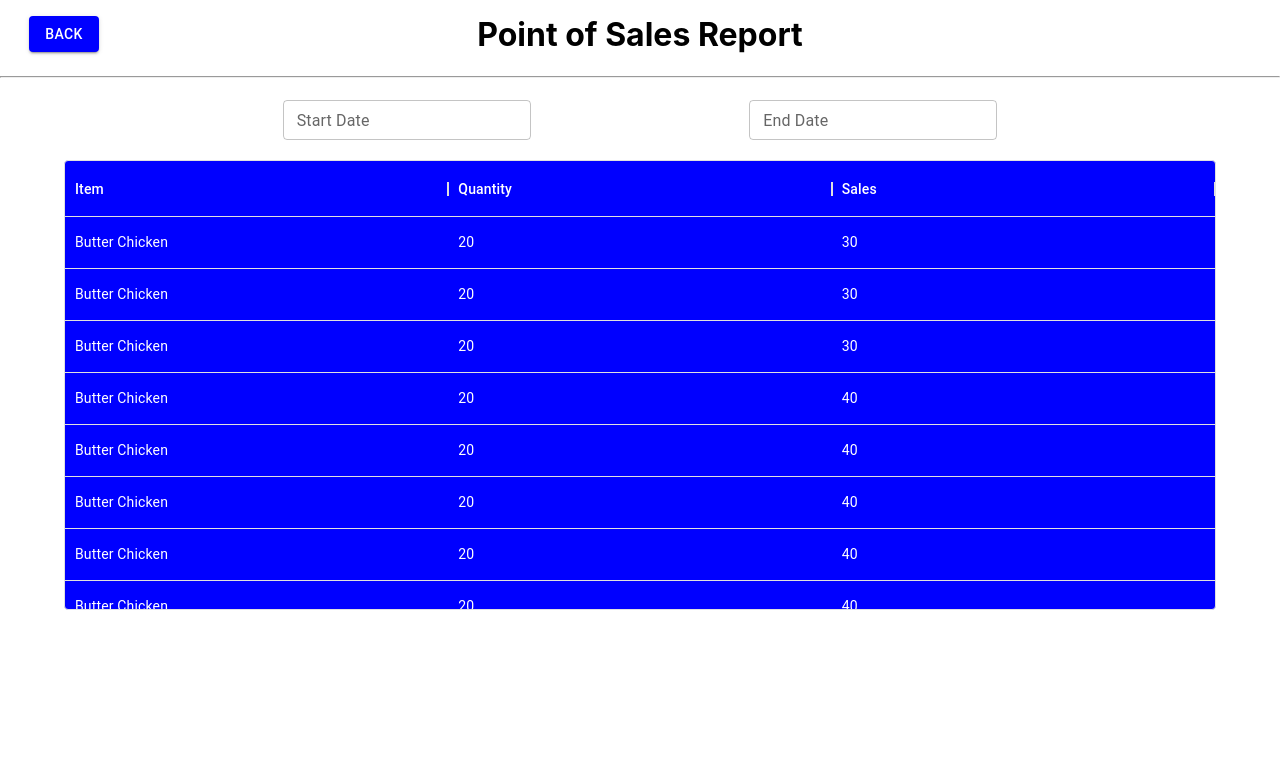
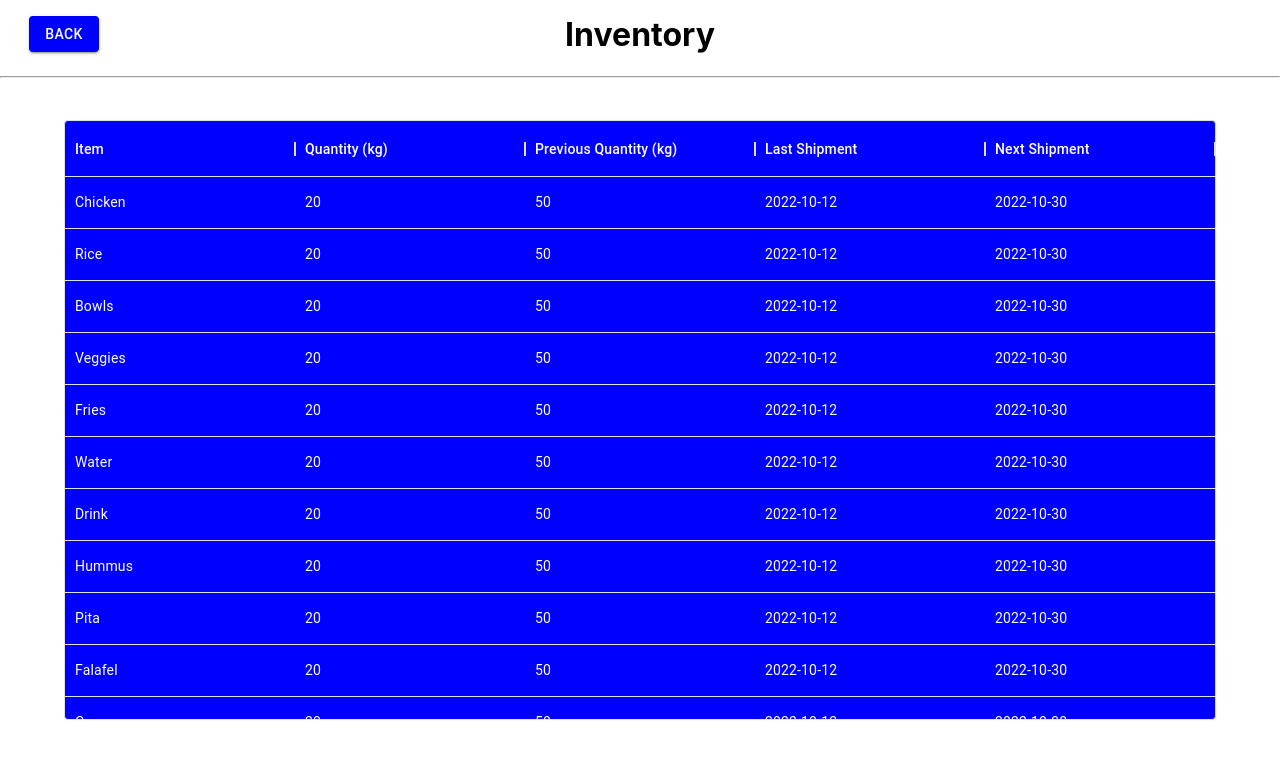
Before and after one commit to reaganreit/practice2, a React (Create React App) app in the folder frontend/: page / in a window 1280 px wide. Shown: the top 758 px of the page. Built offline with nearby package versions, Linux system fonts and the light colour scheme.

Commit message:
created basic Inventory display

```diff
--- a/frontend/package.json
+++ b/frontend/package.json
@@ -12,7 +12,7 @@
     "@testing-library/user-event": "^13.5.0",
     "react": "^18.2.0",
     "react-dom": "^18.2.0",
-    "react-scripts": "5.0.1",
+    "react-scripts": "^5.0.1",
     "web-vitals": "^2.1.4"
   },
   "scripts": {
--- /dev/null
+++ b/frontend/src/Pages/Inventory.js
@@ -0,0 +1,58 @@
+import Header from "../Components/Header";
+import { DataGrid } from "@mui/x-data-grid";
+
+const columns = [
+  {field: 'id', headerName: 'ID', flex: 1, hide:true},
+  {field: 'item', headerName: 'Item', flex: 1},
+  {field: 'quantity', headerName: 'Quantity (kg)', flex: 1},
+  {field: 'previousQuantity', headerName: 'Previous Quantity (kg)', flex: 1},
+  {field: 'lastShipment', headerName: 'Last Shipment', flex: 1},
+  {field: 'nextShipment', headerName: 'Next Shipment', flex: 1}
+]
+
+const rows = [
+    {id:1, item: "Chicken", quantity: 20, previousQuantity: 50, lastShipment: "2022-10-12", nextShipment: "2022-10-30"},
+    {id:2, item: "Rice", quantity: 20, previousQuantity: 50, lastShipment: "2022-10-12", nextShipment: "2022-10-30"},
+    {id:3, item: "Bowls", quantity: 20, previousQuantity: 50, lastShipment: "2022-10-12", nextShipment: "2022-10-30"},
+    {id:4, item: "Veggies", quantity: 20, previousQuantity: 50, lastShipment: "2022-10-12", nextShipment: "2022-10-30"},
+    {id:5, item: "Fries", quantity: 20, previousQuantity: 50, lastShipment: "2022-10-12", nextShipment: "2022-10-30"},
+    {id:6, item: "Water", quantity: 20, previousQuantity: 50, lastShipment: "2022-10-12", nextShipment: "2022-10-30"},
+    {id:7, item: "Drink", quantity: 20, previousQuantity: 50, lastShipment: "2022-10-12", nextShipment: "2022-10-30"},
+    {id:8, item: "Hummus", quantity: 20, previousQuantity: 50, lastShipment: "2022-10-12", nextShipment: "2022-10-30"},
+    {id:9, item: "Pita", quantity: 20, previousQuantity: 50, lastShipment: "2022-10-12", nextShipment: "2022-10-30"},
+    {id:10, item: "Falafel", quantity: 20, previousQuantity: 50, lastShipment: "2022-10-12", nextShipment: "2022-10-30"},
+    {id:11, item: "Cups", quantity: 20, previousQuantity: 50, lastShipment: "2022-10-12", nextShipment: "2022-10-30"},
+]
+
+const Inventory = () => {
+  return (
+    <div style={{height: "100%"}}>
+        <Header title = "Inventory"></Header>
+
+        <div style={{display:"flex", justifyContent:"center", marginTop:20}}>
+            <div style={{width:"90%"}}>
+
+                {/* Start grid here */}
+                <div style={{ height: 600, marginTop:20}}>
+                    <DataGrid
+
+                    sx = {{
+                        backgroundColor : 'blue',
+                        color: 'white',
+                    }}
+
+                    hideFooter
+                    disableColumnMenu
+
+                    rows={rows}
+                    columns={columns}
+
+                    />
+                </div>
+            </div>
+        </div>
+    </div>
+  )
+}
+
+export default Inventory;
--- a/frontend/src/index.js
+++ b/frontend/src/index.js
@@ -4,13 +4,15 @@ import './index.css';
 import App from './App';
 import CashierGUI from './Pages/POSReport'
 import POSReport from './Pages/POSReport';
+import Inventory from './Pages/Inventory';
 
 const root = ReactDOM.createRoot(document.getElementById('root'));
 root.render(
   <>
   <div style={{height:"100vh", margin: 0}}>
     {/* <App /> */}
-      <POSReport/>
+      {/* <POSReport/> */}
+    <Inventory />
   </div>
 
   </>
```
Also changed, not shown: 1 other file (tests, documents, lock files or other folders).
